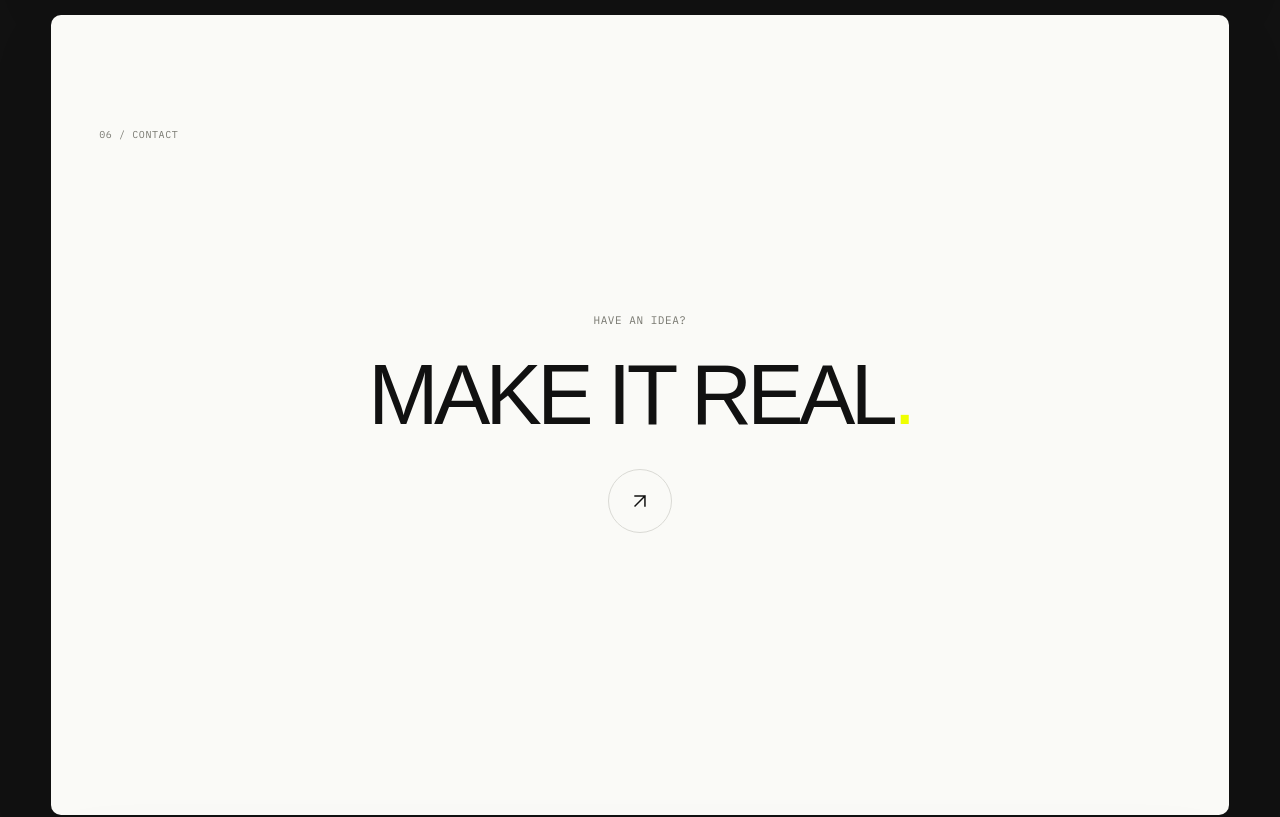
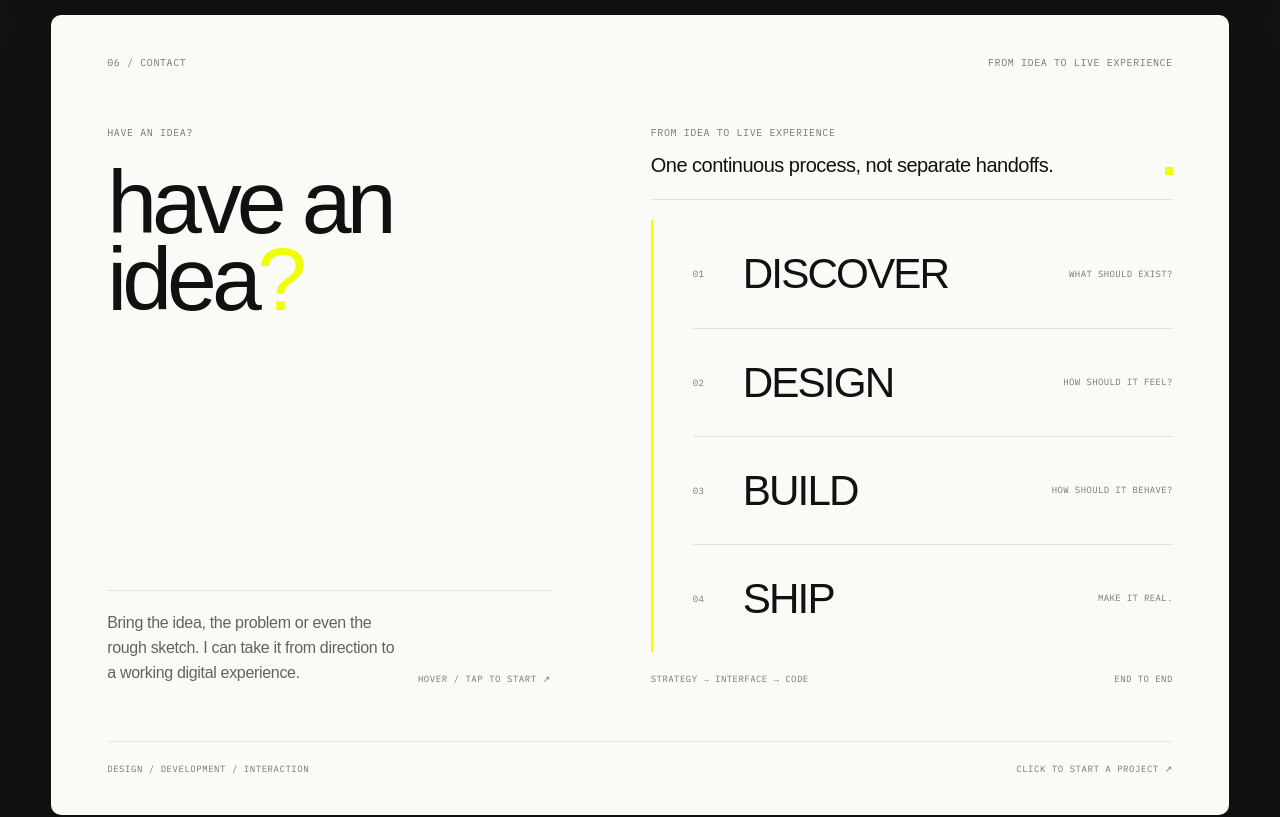
Before and after one commit to omeryigitler/Portfolio, a React (Vite) app: page / in a window 1280 px wide. Shown: the part 4900-5717 px from the top of the page. Built offline with nearby package versions, Linux system fonts and the light colour scheme; a web font is replaced by a local one.

Commit message:
design: merge process language into interactive contact

```diff
--- a/src/components/Contact.tsx
+++ b/src/components/Contact.tsx
@@ -3,9 +3,29 @@ import { AnimatePresence, motion } from 'motion/react';
 import { X } from 'lucide-react';
 import { useUI } from '../context/UIContext';
 
+const PROCESS = [
+  ['01', 'DISCOVER', 'WHAT SHOULD EXIST?'],
+  ['02', 'DESIGN', 'HOW SHOULD IT FEEL?'],
+  ['03', 'BUILD', 'HOW SHOULD IT BEHAVE?'],
+  ['04', 'SHIP', 'MAKE IT REAL.'],
+] as const;
+
+const PROJECT_TYPES = [
+  'Website',
+  'Digital product',
+  'Brand / web system',
+  'Creative development',
+  'Something else',
+] as const;
+
+const TIMING_OPTIONS = ['ASAP', '1–2 months', '3–6 months', 'Flexible'] as const;
+
 export const Contact: React.FC = () => {
   const { isContactFormOpen, setContactFormOpen } = useUI();
   const [submitted, setSubmitted] = useState(false);
+  const [ctaActive, setCtaActive] = useState(false);
+  const [projectType, setProjectType] = useState<string>('');
+  const [timing, setTiming] = useState<string>('');
 
   useEffect(() => {
     if (!isContactFormOpen) return;
@@ -32,46 +52,114 @@ export const Contact: React.FC = () => {
     <>
       <section
         id="contact"
-        className="pointer-events-auto relative flex min-h-[100svh] w-full flex-col rounded-[10px] bg-canvas px-5 py-24 shadow-[0_22px_80px_rgba(17,17,17,0.055)] md:px-12 md:py-28"
+        className="pointer-events-auto relative min-h-[100svh] w-full overflow-hidden rounded-[10px] bg-canvas px-5 py-7 shadow-[0_22px_80px_rgba(17,17,17,0.055)] md:px-12 md:py-10 lg:px-14"
       >
-        <div className="font-mono text-[9px] uppercase tracking-[0.06em] text-muted-gray md:text-[10px]">
-          06 / CONTACT
-        </div>
+        <div className="mx-auto grid min-h-[calc(100svh-56px)] w-full max-w-[1580px] grid-rows-[auto_1fr_auto] md:min-h-[calc(100svh-80px)]">
+          <div className="flex items-center justify-between gap-8 font-mono text-[9px] uppercase tracking-[0.06em] text-muted-gray md:text-[10px]">
+            <span>06 / CONTACT</span>
+            <span className="hidden md:block">FROM IDEA TO LIVE EXPERIENCE</span>
+          </div>
 
-        <div className="flex flex-1 items-center justify-center">
-          <div className="mx-auto w-full max-w-[1180px] text-center">
-            <motion.p
-              initial={{ opacity: 0 }}
-              whileInView={{ opacity: 1 }}
-              viewport={{ once: true, amount: 0.8 }}
-              className="mb-7 font-mono text-[10px] uppercase tracking-[0.05em] text-muted-gray md:text-[11px]"
-            >
-              HAVE AN IDEA?
-            </motion.p>
-
+          <div className="relative grid items-center gap-12 py-12 lg:grid-cols-[0.9fr_1.1fr] lg:gap-20 lg:py-8">
             <motion.button
               type="button"
               onClick={openForm}
-              initial={{ y: 16, opacity: 0 }}
-              whileInView={{ y: 0, opacity: 1 }}
-              viewport={{ once: true, amount: 0.7 }}
-              transition={{ duration: 0.5, ease: [0.16, 1, 0.3, 1] }}
-              className="group inline-flex flex-col items-center justify-center focus-visible:outline-2 focus-visible:outline-acid focus-visible:outline-offset-6"
+              onMouseEnter={() => setCtaActive(true)}
+              onMouseLeave={() => setCtaActive(false)}
+              onFocus={() => setCtaActive(true)}
+              onBlur={() => setCtaActive(false)}
+              initial={{ opacity: 0, y: 24 }}
+              whileInView={{ opacity: 1, y: 0 }}
+              viewport={{ once: true, amount: 0.45 }}
+              transition={{ duration: 0.6, ease: [0.16, 1, 0.3, 1] }}
+              className="group relative z-20 flex min-h-[420px] w-full flex-col justify-between text-left focus-visible:outline-2 focus-visible:outline-acid focus-visible:outline-offset-6 lg:min-h-[560px]"
               aria-label="Open project request form"
             >
-              <span className="text-[clamp(46px,6.6vw,100px)] font-medium uppercase leading-[0.9] tracking-[-0.055em] text-ink">
-                MAKE IT REAL<span className="text-acid">.</span>
-              </span>
+              <div>
+                <p className="mb-6 font-mono text-[9px] uppercase tracking-[0.06em] text-muted-gray md:text-[10px]">
+                  HAVE AN IDEA?
+                </p>
+                <motion.h2
+                  animate={{ opacity: ctaActive ? 0.14 : 1, x: ctaActive ? -14 : 0 }}
+                  transition={{ duration: 0.42, ease: [0.16, 1, 0.3, 1] }}
+                  className="max-w-[760px] text-[clamp(62px,7vw,126px)] font-[500] lowercase leading-[0.86] tracking-[-0.055em] text-ink"
+                >
+                  have an
+                  <br />
+                  idea<span className="text-acid">?</span>
+                </motion.h2>
+              </div>
 
-              <span
-                className="relative mt-7 flex h-12 w-12 shrink-0 items-center justify-center rounded-full border border-soft-gray transition-[border-color,transform] duration-300 ease-[0.16,1,0.3,1] group-hover:translate-x-1.5 group-hover:border-ink md:mt-9 md:h-16 md:w-16"
-                aria-hidden="true"
-              >
-                <svg className="h-5 w-5 -rotate-45 md:h-6 md:w-6" fill="none" viewBox="0 0 24 24" stroke="currentColor">
-                  <path strokeLinecap="square" strokeLinejoin="miter" strokeWidth="1.5" d="M5 12h14M12 5l7 7-7 7" />
-                </svg>
-              </span>
+              <div className="grid gap-5 border-t border-ink/10 pt-5 md:grid-cols-[minmax(0,430px)_auto] md:items-end md:justify-between">
+                <p className="max-w-[430px] text-[14px] leading-[1.55] tracking-[-0.02em] text-ink/65 md:text-[16px]">
+                  Bring the idea, the problem or even the rough sketch. I can take it from direction to a working digital experience.
+                </p>
+                <span className="font-mono text-[9px] uppercase tracking-[0.06em] text-muted-gray">
+                  HOVER / TAP TO START ↗
+                </span>
+              </div>
             </motion.button>
+
+            <motion.div
+              initial={{ opacity: 0, y: 24 }}
+              whileInView={{ opacity: 1, y: 0 }}
+              viewport={{ once: true, amount: 0.4 }}
+              animate={{ opacity: ctaActive ? 0.12 : 1, x: ctaActive ? 24 : 0, scale: ctaActive ? 0.985 : 1 }}
+              transition={{ duration: 0.48, ease: [0.16, 1, 0.3, 1] }}
+              className="relative z-10 lg:pl-5"
+              aria-hidden={ctaActive}
+            >
+              <div className="mb-5 flex items-end justify-between gap-6 border-b border-ink/10 pb-5">
+                <div>
+                  <p className="mb-3 font-mono text-[9px] uppercase tracking-[0.06em] text-muted-gray md:text-[10px]">
+                    FROM IDEA TO LIVE EXPERIENCE
+                  </p>
+                  <p className="max-w-[520px] text-[18px] leading-[1.35] tracking-[-0.025em] text-ink md:text-[20px]">
+                    One continuous process, not separate handoffs.
+                  </p>
+                </div>
+                <span className="mb-1 h-2 w-2 shrink-0 bg-acid" />
+              </div>
+
+              <div className="relative border-l-2 border-acid pl-8 md:pl-10">
+                {PROCESS.map(([number, title, note]) => (
+                  <div
+                    key={number}
+                    className="grid min-h-[94px] grid-cols-[38px_minmax(0,1fr)] items-center border-t border-ink/10 py-4 first:border-t-0 md:min-h-[108px] md:grid-cols-[50px_minmax(0,1fr)_170px]"
+                  >
+                    <span className="font-mono text-[8px] uppercase tracking-[0.05em] text-muted-gray md:text-[9px]">{number}</span>
+                    <span className="text-[clamp(30px,3.3vw,58px)] font-[500] leading-[0.9] tracking-[-0.045em] text-ink">{title}</span>
+                    <span className="col-start-2 mt-2 text-left font-mono text-[8px] uppercase leading-[1.35] tracking-[0.04em] text-muted-gray md:col-start-auto md:mt-0 md:text-right md:text-[9px]">{note}</span>
+                  </div>
+                ))}
+              </div>
+
+              <div className="mt-5 flex items-center justify-between font-mono text-[8px] uppercase tracking-[0.05em] text-muted-gray md:text-[9px]">
+                <span>STRATEGY → INTERFACE → CODE</span>
+                <span>END TO END</span>
+              </div>
+            </motion.div>
+
+            <motion.div
+              className="pointer-events-none absolute inset-x-0 top-1/2 z-30 -translate-y-1/2"
+              initial={false}
+              animate={{
+                opacity: ctaActive ? 1 : 0,
+                y: ctaActive ? '-50%' : '-42%',
+                scale: ctaActive ? 1 : 0.965,
+              }}
+              transition={{ duration: 0.5, ease: [0.16, 1, 0.3, 1] }}
+              aria-hidden="true"
+            >
+              <div className="whitespace-nowrap text-center text-[clamp(70px,10.4vw,192px)] font-[500] lowercase leading-[0.82] tracking-[-0.065em] text-ink">
+                make it real<span className="text-acid">.</span>
+              </div>
+            </motion.div>
+          </div>
+
+          <div className="flex items-end justify-between gap-8 border-t border-ink/8 pt-5 font-mono text-[8px] uppercase tracking-[0.06em] text-muted-gray md:text-[9px]">
+            <span>DESIGN / DEVELOPMENT / INTERACTION</span>
+            <span className="hidden md:block">CLICK TO START A PROJECT ↗</span>
           </div>
         </div>
       </section>
@@ -113,7 +201,7 @@ export const Contact: React.FC = () => {
                 </button>
               </div>
 
-              <div className="grid flex-1 gap-12 py-10 lg:grid-cols-[0.9fr_1.1fr] lg:gap-20 lg:py-14">
+              <div className="grid flex-1 gap-12 py-10 lg:grid-cols-[0.86fr_1.14fr] lg:gap-20 lg:py-14">
                 <div className="flex flex-col justify-between">
                   <div>
                     <p className="mb-4 font-mono text-[9px] uppercase tracking-[0.06em] text-muted-gray md:text-[10px]">START A PROJECT</p>
@@ -129,7 +217,7 @@ export const Contact: React.FC = () => {
                 </div>
 
                 <form
-                  className="grid content-start gap-7 md:grid-cols-2 md:gap-x-8 md:gap-y-8"
+                  className="grid content-start gap-8 md:grid-cols-2 md:gap-x-8 md:gap-y-9"
                   onSubmit={(event) => {
                     event.preventDefault();
                     setSubmitted(true);
@@ -142,7 +230,7 @@ export const Contact: React.FC = () => {
                       required
                       autoComplete="name"
                       placeholder="Your name"
-                      className="w-full bg-transparent text-[18px] text-ink outline-none placeholder:text-ink/25 md:text-[20px]"
+                      className="w-full appearance-none rounded-none bg-transparent text-[18px] text-ink outline-none placeholder:text-ink/25 md:text-[20px]"
                     />
                   </label>
 
@@ -154,34 +242,51 @@ export const Contact: React.FC = () => {
                       type="email"
                       autoComplete="email"
                       placeholder="you@company.com"
-                      className="w-full bg-transparent text-[18px] text-ink outline-none placeholder:text-ink/25 md:text-[20px]"
+                      className="w-full appearance-none rounded-none bg-transparent text-[18px] text-ink outline-none placeholder:text-ink/25 md:text-[20px]"
                     />
                   </label>
 
-                  <label className="border-b border-soft-gray pb-3">
-                    <span className="mb-3 block font-mono text-[9px] uppercase tracking-[0.06em] text-muted-gray">03 / PROJECT</span>
-                    <select
-                      name="projectType"
-                      defaultValue=""
-                      className="w-full appearance-none bg-transparent text-[18px] text-ink outline-none md:text-[20px]"
-                    >
-                      <option value="" disabled>Choose a type</option>
-                      <option>Website</option>
-                      <option>Digital product</option>
-                      <option>Brand / web system</option>
-                      <option>Creative development</option>
-                      <option>Something else</option>
-                    </select>
-                  </label>
+                  <fieldset className="md:col-span-2">
+                    <legend className="mb-3 block font-mono text-[9px] uppercase tracking-[0.06em] text-muted-gray">03 / PROJECT TYPE</legend>
+                    <input type="hidden" name="projectType" value={projectType} />
+                    <div className="flex flex-wrap gap-2">
+                      {PROJECT_TYPES.map((option) => {
+                        const selected = projectType === option;
+                        return (
+                          <button
+                            key={option}
+                            type="button"
+                            onClick={() => setProjectType(option)}
+                            aria-pressed={selected}
+                            className={`rounded-full border px-4 py-2.5 text-[12px] tracking-[-0.01em] transition-[background-color,border-color,color,transform] duration-200 hover:-translate-y-0.5 focus-visible:outline-2 focus-visible:outline-acid ${selected ? 'border-ink bg-ink text-canvas' : 'border-ink/15 bg-transparent text-ink hover:border-ink/45'}`}
+                          >
+                            {option}
+                          </button>
+                        );
+                      })}
+                    </div>
+                  </fieldset>
 
-                  <label className="border-b border-soft-gray pb-3">
-                    <span className="mb-3 block font-mono text-[9px] uppercase tracking-[0.06em] text-muted-gray">04 / TIMING</span>
-                    <input
-                      name="timing"
-                      placeholder="When should it go live?"
-                      className="w-full bg-transparent text-[18px] text-ink outline-none placeholder:text-ink/25 md:text-[20px]"
-                    />
-                  </label>
+                  <fieldset className="md:col-span-2">
+                    <legend className="mb-3 block font-mono text-[9px] uppercase tracking-[0.06em] text-muted-gray">04 / TIMING</legend>
+                    <input type="hidden" name="timing" value={timing} />
+                    <div className="flex flex-wrap gap-2">
+                      {TIMING_OPTIONS.map((option) => {
+                        const selected = timing === option;
+                        return (
+                          <button
+                            key={option}
+                            type="button"
+                            onClick={() => setTiming(option)}
+                            aria-pressed={selected}
+                            className={`rounded-full border px-4 py-2.5 text-[12px] tracking-[-0.01em] transition-[background-color,border-color,color,transform] duration-200 hover:-translate-y-0.5 focus-visible:outline-2 focus-visible:outline-acid ${selected ? 'border-ink bg-ink text-canvas' : 'border-ink/15 bg-transparent text-ink hover:border-ink/45'}`}
+                          >
+                            {option}
+                          </button>
+                        );
+                      })}
+                    </div>
+                  </fieldset>
 
                   <label className="border-b border-soft-gray pb-3 md:col-span-2">
                     <span className="mb-3 block font-mono text-[9px] uppercase tracking-[0.06em] text-muted-gray">05 / ABOUT THE PROJECT</span>
@@ -190,13 +295,13 @@ export const Contact: React.FC = () => {
                       required
                       rows={4}
                       placeholder="What are you building, and what should it feel like?"
-                      className="w-full resize-none bg-transparent text-[18px] leading-[1.4] text-ink outline-none placeholder:text-ink/25 md:text-[20px]"
+                      className="w-full resize-none appearance-none rounded-none bg-transparent text-[18px] leading-[1.4] text-ink outline-none placeholder:text-ink/25 md:text-[20px]"
                     />
                   </label>
 
                   <div className="flex items-center justify-between gap-6 pt-1 md:col-span-2">
                     <p className={`font-mono text-[9px] uppercase tracking-[0.05em] ${submitted ? 'text-ink' : 'text-muted-gray'}`}>
-                      {submitted ? 'FORM UI READY — DELIVERY EMAIL STILL NEEDS TO BE CONNECTED.' : 'ALL FIELDS STAY INSIDE THIS PAGE.'}
+                      {submitted ? 'FORM UI READY — DELIVERY EMAIL STILL NEEDS TO BE CONNECTED.' : 'A SHORT BRIEF IS ENOUGH TO START.'}
                     </p>
 
                     <button
@@ -204,7 +309,7 @@ export const Contact: React.FC = () => {
                       className="group inline-flex shrink-0 items-center gap-3 text-[13px] font-[500] uppercase tracking-[-0.015em] text-ink focus-visible:outline-2 focus-visible:outline-acid"
                     >
                       <span>Send request</span>
-                      <span className="transition-transform duration-300 group-hover:translate-x-1.5">↗</span>
+                      <span className="transition-transform duration-300 group-hover:translate-x-1.5 group-hover:-translate-y-1.5">↗</span>
                     </button>
                   </div>
                 </form>
```
